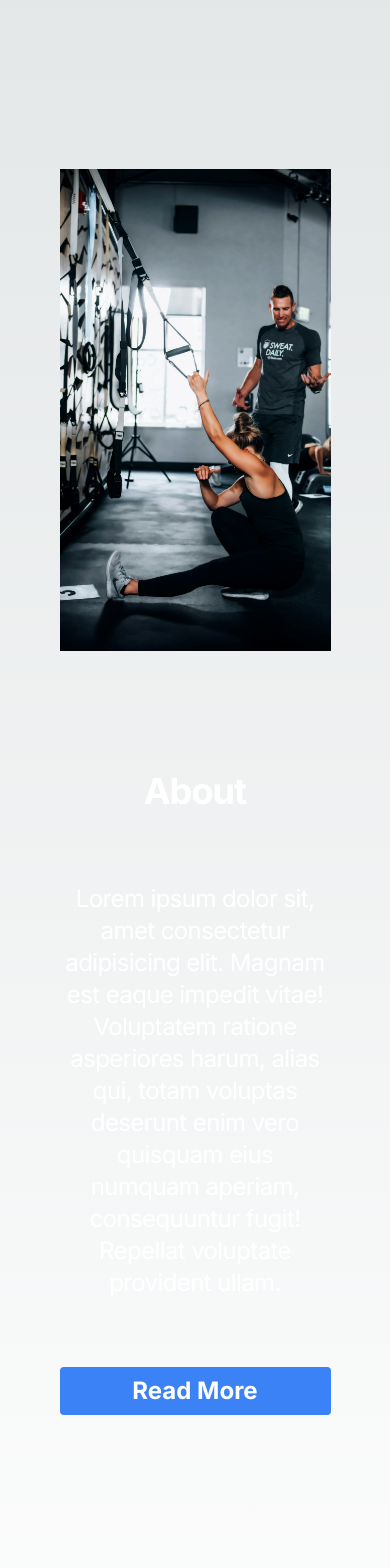
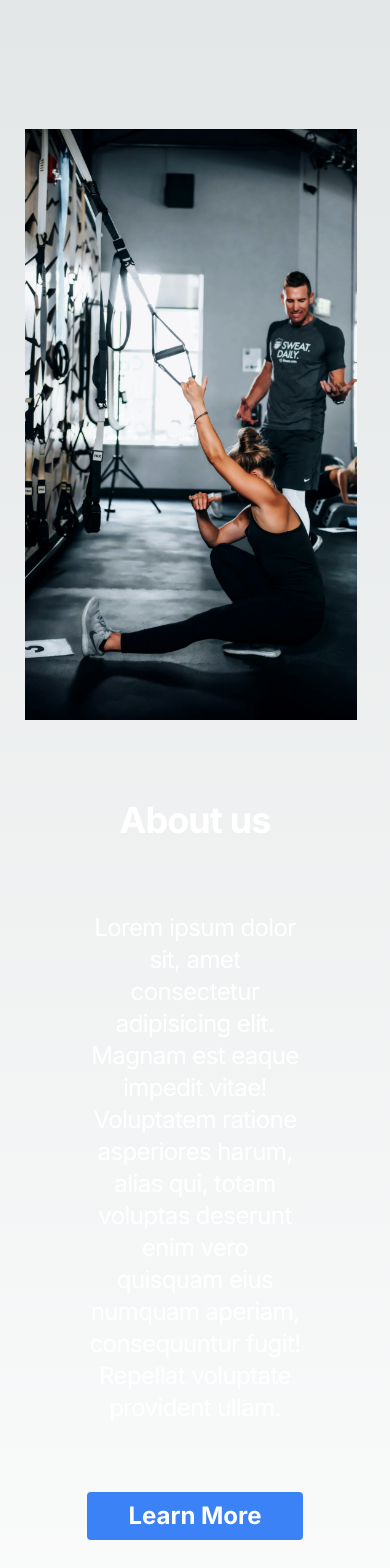
Before and after one commit to florezf90/gym, a Next.js app: page / in a window 390 px wide. Shown: the part 980-2548 px from the top of the page. Built offline with nearby package versions, Linux system fonts and the light colour scheme.

Commit message:
applied fixed styling to the background img in the home about section, making it responsive to most used devices screen size

```diff
--- a/src/app/globals.css
+++ b/src/app/globals.css
@@ -48,6 +48,19 @@ body {
 
 }
 
+.sideImg {
+  width: 100%;
+  /* right: 10%; */
+
+  background-image: url("../../public/personalTrainer.webp");
+  background-attachment: fixed;
+  background-size: contain;
+  background-position: center;
+  background-position-x: 30%;
+  background-repeat: no-repeat;
+  height: 70vh;
+}
+
 /* --------------------layout styles ----------------- */
 .halfcontainer {
   width: 50%;
@@ -59,6 +72,18 @@ body {
 
 
 /* --------------------MEDIA QUERIES----------------- */
+
+@media screen  and  (max-width: 1024px) {
+
+
+.halfcontainer p, .halfcontainer h1, .halfcontainer button {
+position: relative;
+left: 20%;
+width: 80%;
+}
+
+}
+
 
 @media screen and (max-width: 768px) {
   .backgroundIMG {
@@ -80,6 +105,18 @@ body {
     margin-right: auto;
   }
 
+  .sideImg {
+    margin-right: 5%;
+  }
+
+
+  .halfcontainer p, .halfcontainer h1, .halfcontainer button {
+position: static;
+margin-left: auto;
+margin-right: auto;
+}
+
+
 }
 
 @media screen and (min-width: 2440px) {
--- a/src/app/page.js
+++ b/src/app/page.js
@@ -14,23 +14,23 @@ export default function Home() {
           Where Fitness Becomes Your Lifestyle
         </h3>
       </section>
-      <section className=" flex flex-col md:flex-row justify-center align-center max-w-7xl mx-auto  my-40  ">
-        <div className=" p-10 halfcontainer">
-          <Image src={trainer} alt="gym" width={600} height={500} />
+      <section className=" flex flex-col lg:flex-row justify-center align-center max-w-7xl mx-auto  my-40  ">
+        <div className=" mx-auto  halfcontainer" aria-description="gymImg">
+          <div className="sideImg mx-auto "></div>
         </div>
-        <div className=" flex flex-col p-10 text-center halfcontainer align-center justify-center">
-          <h1 className="text-4xl font-bold tracking-tight text-white  my-10">About</h1>
-          <p className="text-2xl  tracking-tight text-white my-8 ">
+        <div className=" flex flex-col p-10 text-center halfcontainer   align-center justify-center">
+          <h1 className="text-4xl font-bold tracking-tight text-white ml-40 my-10">About us</h1>
+          <p className="text-2xl  tracking-tight text-white ml-40  my-8 ">
             Lorem ipsum dolor sit, amet consectetur adipisicing elit. Magnam est
             eaque impedit vitae! Voluptatem ratione asperiores harum, alias qui,
             totam voluptas deserunt enim vero quisquam eius numquam aperiam,
             consequuntur fugit! Repellat voluptate provident ullam.
           </p>
           <button
-            className="bg-blue-500 hover:bg-blue-700 text-white font-bold py-2 px-4 rounded mt-9 mb-60 text-2xl "
+            className="bg-blue-500 hover:bg-blue-700 text-white font-bold py-2 px-4 rounded mt-9 mb-60 text-2xl ml-40  "
             aria-label="learn more"
           >
-            Read More
+            Learn  More
           </button>
         </div>
       </section>
```
